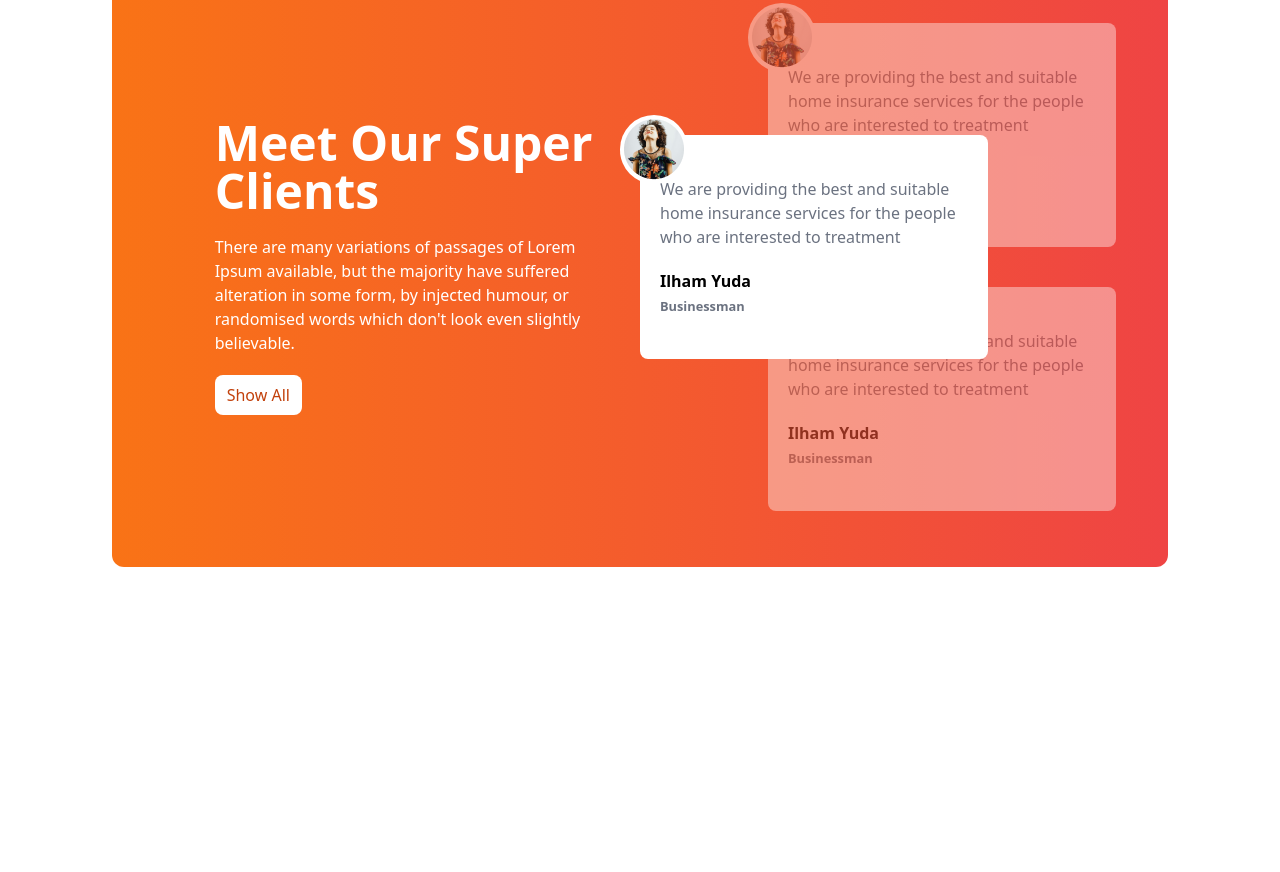
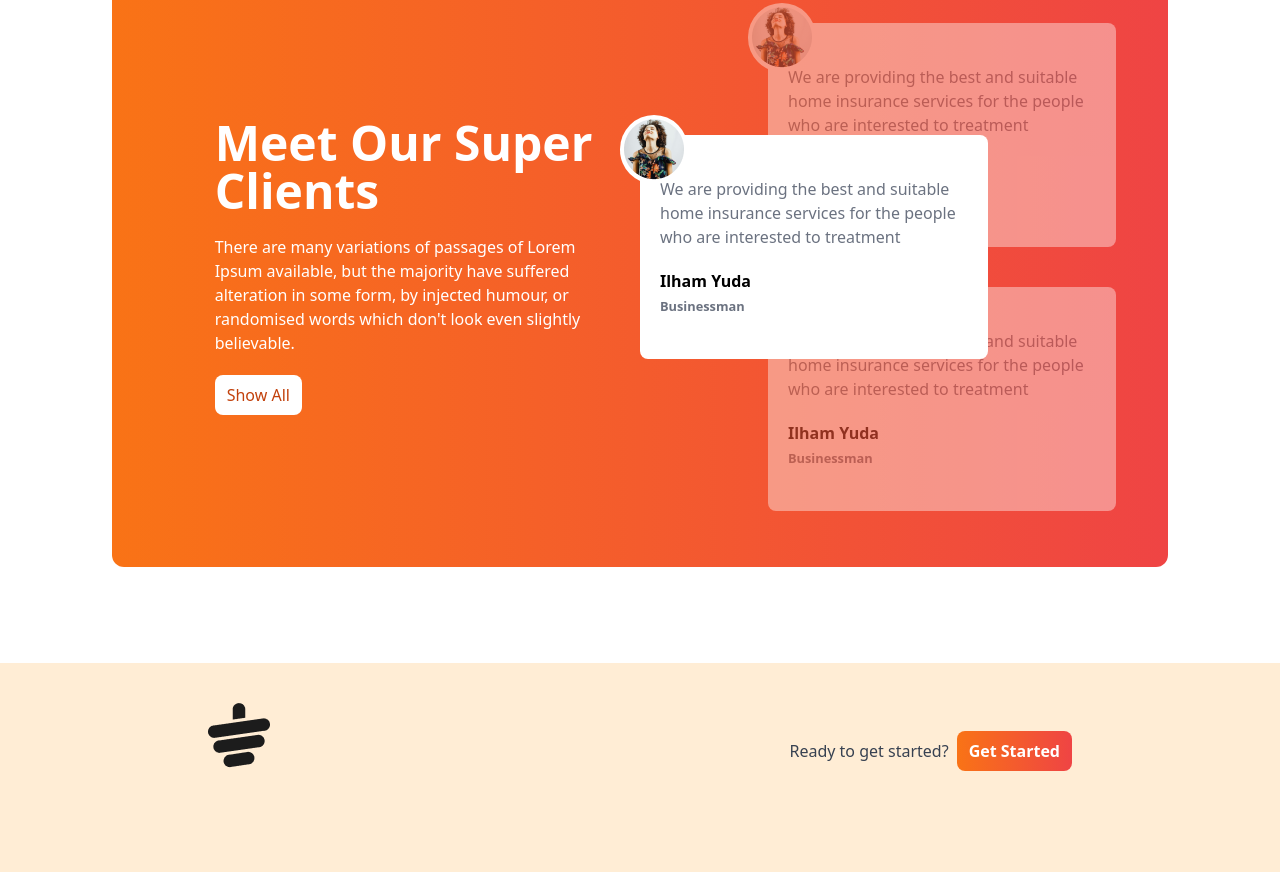
Before and after one commit to ashik-billah/Tea-House, a plain HTML site: page index.html in a window 1280 px wide. Shown: the part 1877-2749 px from the top of the page. Before the commit the page ends 2540 px from the top, so only its background shows below. Drawn offline with nearby package versions, Linux system fonts and the light colour scheme.

Commit message:
add footer logo

```diff
--- a/index.html
+++ b/index.html
@@ -260,6 +260,24 @@
 </div>
 </div>
 </section>
+
+ <!-- News Section Homwork -->
     </main>
+
+     <!-- Footer Section -->
+     <footer class="bg-orange-100 text-gray-700 py-10 px-4 md:px-16">
+      <div class="w-9/12 mx-auto">
+        <!-- Logo -->
+        <div class="mb-8 flex justify-between">
+          <img class="mb-8" src="./images/cup.png" alt="" />
+          <div class="flex items-center gap-2">
+            <h4>Ready to get started?</h4>
+            <button
+              class="bg-gradient-to-r from-orange-500 to-red-500 px-3 py-2 rounded-lg text-white font-bold"
+            >
+              Get Started
+            </button>
+          </div>
+        </div>
 </body>
 </html>
```
